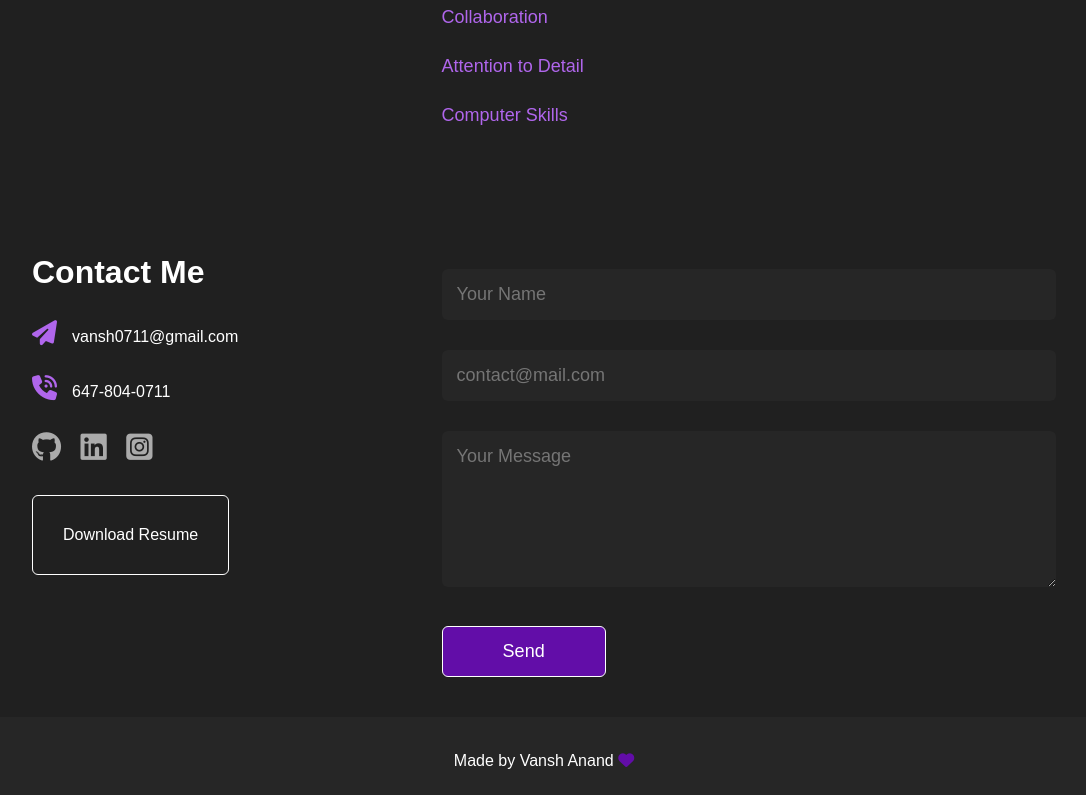
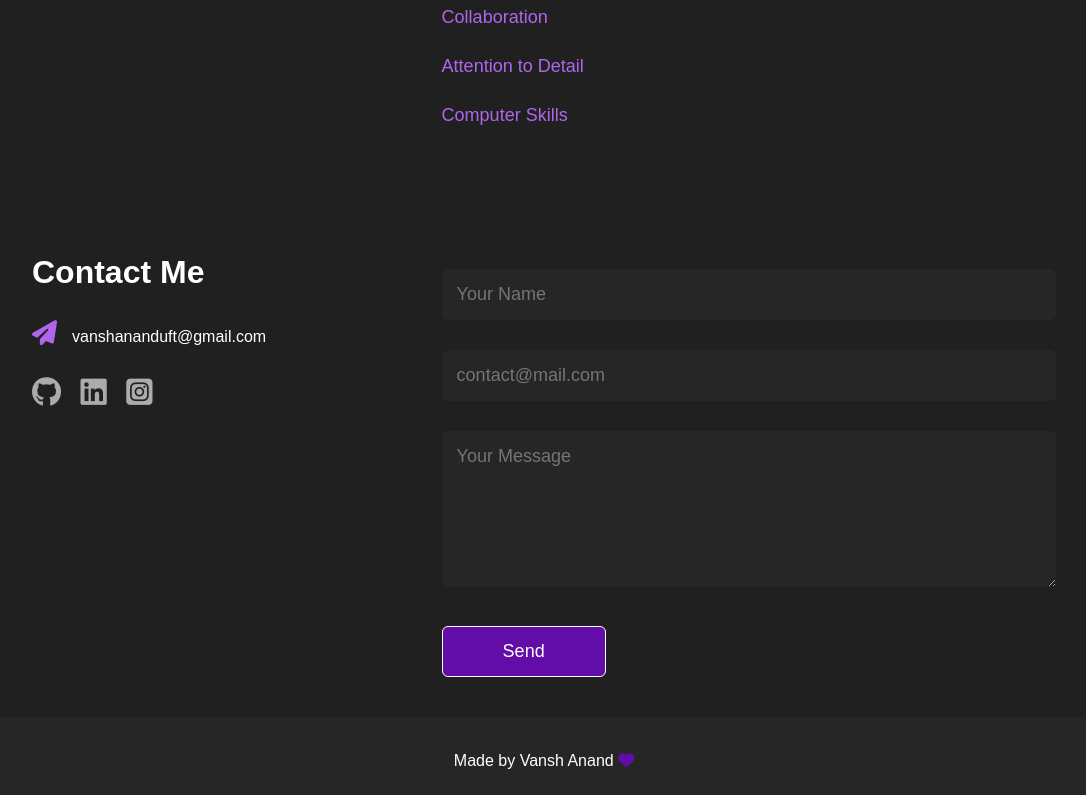
Before and after one commit to VanshAnand1/Portfolio, a plain HTML site: page homepage.html in a window 1280 px wide. Shown: the part 1426-2221 px from the top of the page, without its empty margins (96-1182 px from the left). Drawn offline with Linux system fonts and the light colour scheme.

Commit message:
Update homepage.html

```diff
--- a/homepage.html
+++ b/homepage.html
@@ -153,8 +153,7 @@
             <div class="row">
                 <div class="contact-left">
                     <h1 class="sub-title">Contact Me</h1>
-                    <p><i class="fa-solid fa-paper-plane"></i>vansh0711@gmail.com</p>
-                    <P><i class="fa-solid fa-phone-volume"></i>647-804-0711</p>
+                    <p><i class="fa-solid fa-paper-plane"></i>vanshananduft@gmail.com</p>
                     <div class="social-icons">
                         <a href="https://github.com/VanshAnand1" target="_blank"><i class="fa-brands fa-github"></i></a>
                         <a href="https://www.linkedin.com/in/vansh-anand-bb5852275/" target="_blank"><i
@@ -162,7 +161,6 @@
                         <a href="https://www.instagram.com/vansh.a2006/" target="_blank"><i
                                 class="fa-brands fa-square-instagram"></i></a>
                     </div>
-                    <a href="images/VanshResume.pdf" download class="btn btn2">Download Resume</a>
                 </div>
                 <div class="contact-right">
                     <form name="submit-to-google-sheet">
```
